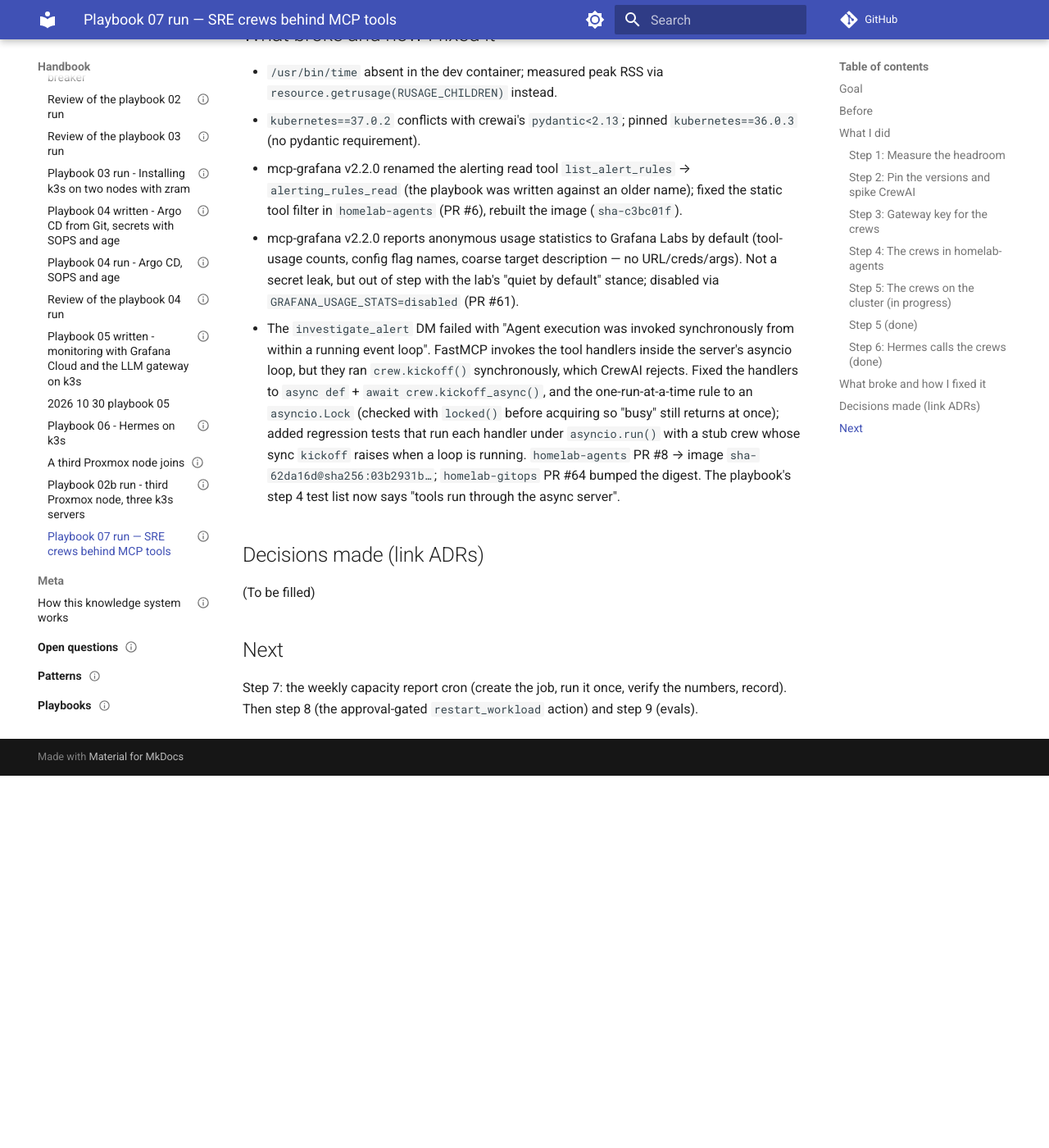
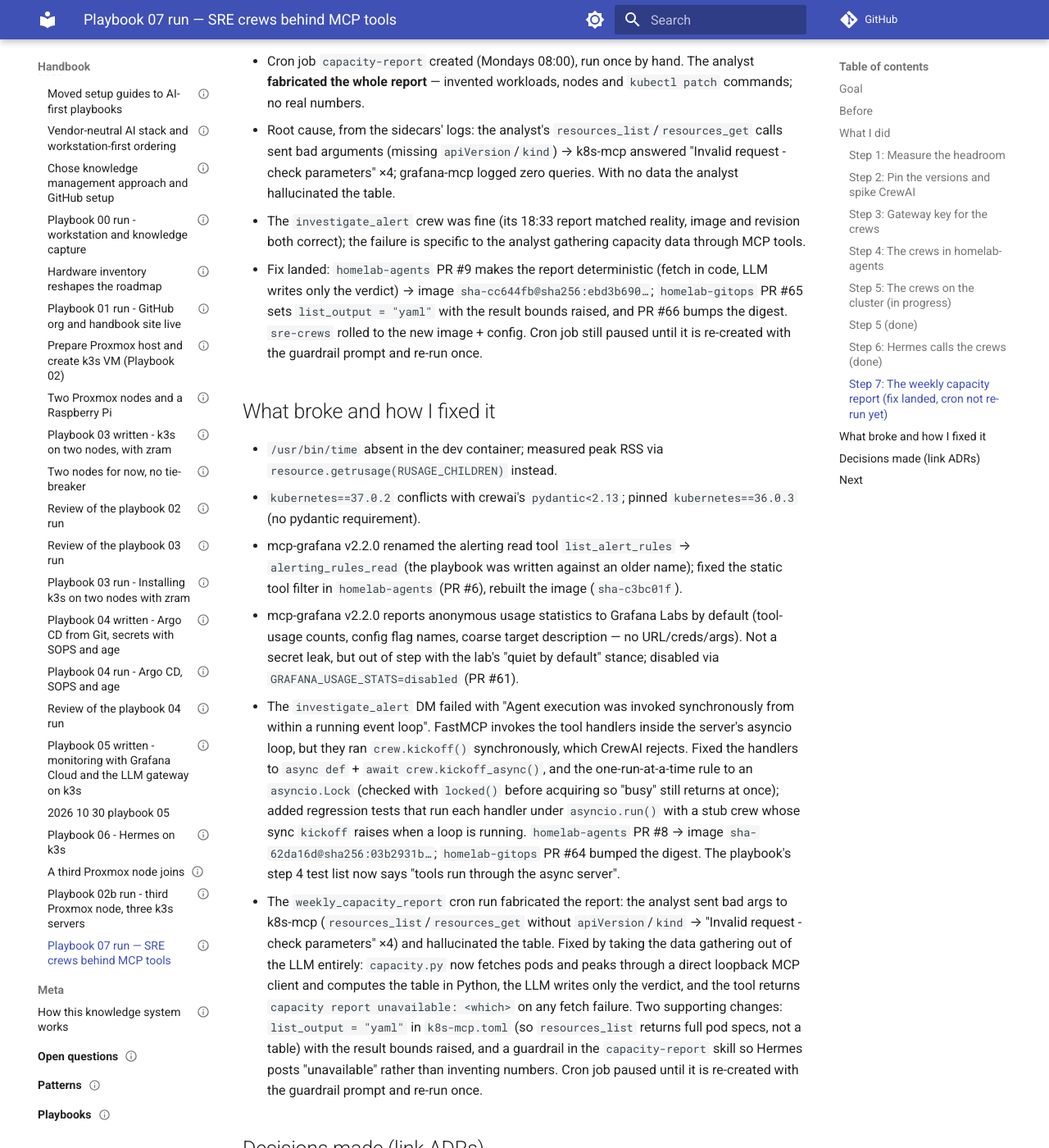
Before and after one commit to ssaav5-ai-labs/handbook, an MkDocs documentation site: the page built from docs/journal/2026/2026-11-09-playbook-07.md, in a window 1280 px wide and 1400 px high, scrolled down 3359 px. Shown: the whole window at 82% size. Built offline with MkDocs 1.6.1 and Material for MkDocs 9.7.7, drawn with Linux system fonts in a browser that asks for light colours; comment, search, counter and statistics services are not loaded; before the commit the page ends 4305 px from its top, so only the background shows below that; some of the changed text lies outside the part shown.

Commit message:
playbook 07: record the capacity-report fabrication and deterministic fix
The weekly_capacity_report cron run fabricated its table because the analyst
sent bad args to k8s-mcp and hallucinated. The fix takes data gathering out of
the LLM (deterministic fetch + Python compute, LLM writes only the verdict),
sets list_output=yaml in k8s-mcp, and guards the capacity-report skill.

Updates the playbook's step 4/5 descriptions, the reference doc (including the
note that yaml pod specs expose plain env values to the model), and the journal.

```diff
--- a/docs/journal/2026/2026-11-09-playbook-07.md
+++ b/docs/journal/2026/2026-11-09-playbook-07.md
@@ -80,15 +80,22 @@ Created virtual key `crews` (`fast`,`code`, 5 USD/30d, 20 rpm). Confirmed in key
 - Verify: `find_runbook` DM quoted the node-down runbook. `investigate_alert` (synthetic `KubePodCrashLooping`, healthy pod) ran 18:33:01 → 18:34:32 (~1.5 min), correct and in format. Crews key spend `0.0 → 0.066169` USD, Hermes `0.7789 → 0.8026` (+0.024); Langfuse ~10 crew calls (1 triager, 6 investigator, 2 context summaries, 1 scribe).
 - Two run-review notes for later: Langfuse shows every call as `default_user_id` (can't separate keys — cost per key comes from `/key/list` spend; set the request user field per client to fix); the investigator hit context summarisation (consider limiting `pods_log` to fewer lines).
 
+### Step 7: The weekly capacity report (fix landed, cron not re-run yet)
+- Cron job `capacity-report` created (Mondays 08:00), run once by hand. The analyst **fabricated the whole report** — invented workloads, nodes and `kubectl patch` commands; no real numbers.
+- Root cause, from the sidecars' logs: the analyst's `resources_list`/`resources_get` calls sent bad arguments (missing `apiVersion`/`kind`) → k8s-mcp answered "Invalid request - check parameters" ×4; grafana-mcp logged zero queries. With no data the analyst hallucinated the table.
+- The `investigate_alert` crew was fine (its 18:33 report matched reality, image and revision both correct); the failure is specific to the analyst gathering capacity data through MCP tools.
+- Fix landed: `homelab-agents` PR #9 makes the report deterministic (fetch in code, LLM writes only the verdict) → image `sha-cc644fb@sha256:ebd3b690…`; `homelab-gitops` PR #65 sets `list_output = "yaml"` with the result bounds raised, and PR #66 bumps the digest. `sre-crews` rolled to the new image + config. Cron job still paused until it is re-created with the guardrail prompt and re-run once.
+
 ## What broke and how I fixed it
 - `/usr/bin/time` absent in the dev container; measured peak RSS via `resource.getrusage(RUSAGE_CHILDREN)` instead.
 - `kubernetes==37.0.2` conflicts with crewai's `pydantic<2.13`; pinned `kubernetes==36.0.3` (no pydantic requirement).
 - mcp-grafana v2.2.0 renamed the alerting read tool `list_alert_rules` → `alerting_rules_read` (the playbook was written against an older name); fixed the static tool filter in `homelab-agents` (PR #6), rebuilt the image (`sha-c3bc01f`).
 - mcp-grafana v2.2.0 reports anonymous usage statistics to Grafana Labs by default (tool-usage counts, config flag names, coarse target description — no URL/creds/args). Not a secret leak, but out of step with the lab's "quiet by default" stance; disabled via `GRAFANA_USAGE_STATS=disabled` (PR #61).
 - The `investigate_alert` DM failed with "Agent execution was invoked synchronously from within a running event loop". FastMCP invokes the tool handlers inside the server's asyncio loop, but they ran `crew.kickoff()` synchronously, which CrewAI rejects. Fixed the handlers to `async def` + `await crew.kickoff_async()`, and the one-run-at-a-time rule to an `asyncio.Lock` (checked with `locked()` before acquiring so "busy" still returns at once); added regression tests that run each handler under `asyncio.run()` with a stub crew whose sync `kickoff` raises when a loop is running. `homelab-agents` PR #8 → image `sha-62da16d@sha256:03b2931b…`; `homelab-gitops` PR #64 bumped the digest. The playbook's step 4 test list now says "tools run through the async server".
+- The `weekly_capacity_report` cron run fabricated the report: the analyst sent bad args to k8s-mcp (`resources_list`/`resources_get` without `apiVersion`/`kind` → "Invalid request - check parameters" ×4) and hallucinated the table. Fixed by taking the data gathering out of the LLM entirely: `capacity.py` now fetches pods and peaks through a direct loopback MCP client and computes the table in Python, the LLM writes only the verdict, and the tool returns `capacity report unavailable: <which>` on any fetch failure. Two supporting changes: `list_output = "yaml"` in `k8s-mcp.toml` (so `resources_list` returns full pod specs, not a table) with the result bounds raised, and a guardrail in the `capacity-report` skill so Hermes posts "unavailable" rather than inventing numbers. Cron job paused until it is re-created with the guardrail prompt and re-run once.
 
 ## Decisions made (link ADRs)
 (To be filled)
 
 ## Next
-Step 7: the weekly capacity report cron (create the job, run it once, verify the numbers, record). Then step 8 (the approval-gated `restart_workload` action) and step 9 (evals).
+Re-create the `capacity-report` cron job with the guardrail prompt (still paused), then re-run it once and verify the numbers against Grafana Explore and `kubectl describe`. Then step 8 (the approval-gated `restart_workload` action) and step 9 (evals).
```
Also changed, not shown: docs/domains/ai-stack/reference-sre-crews.md (+2 -1 lines), playbooks/07-sre-crews/PLAYBOOK.md (+2 -2 lines).
